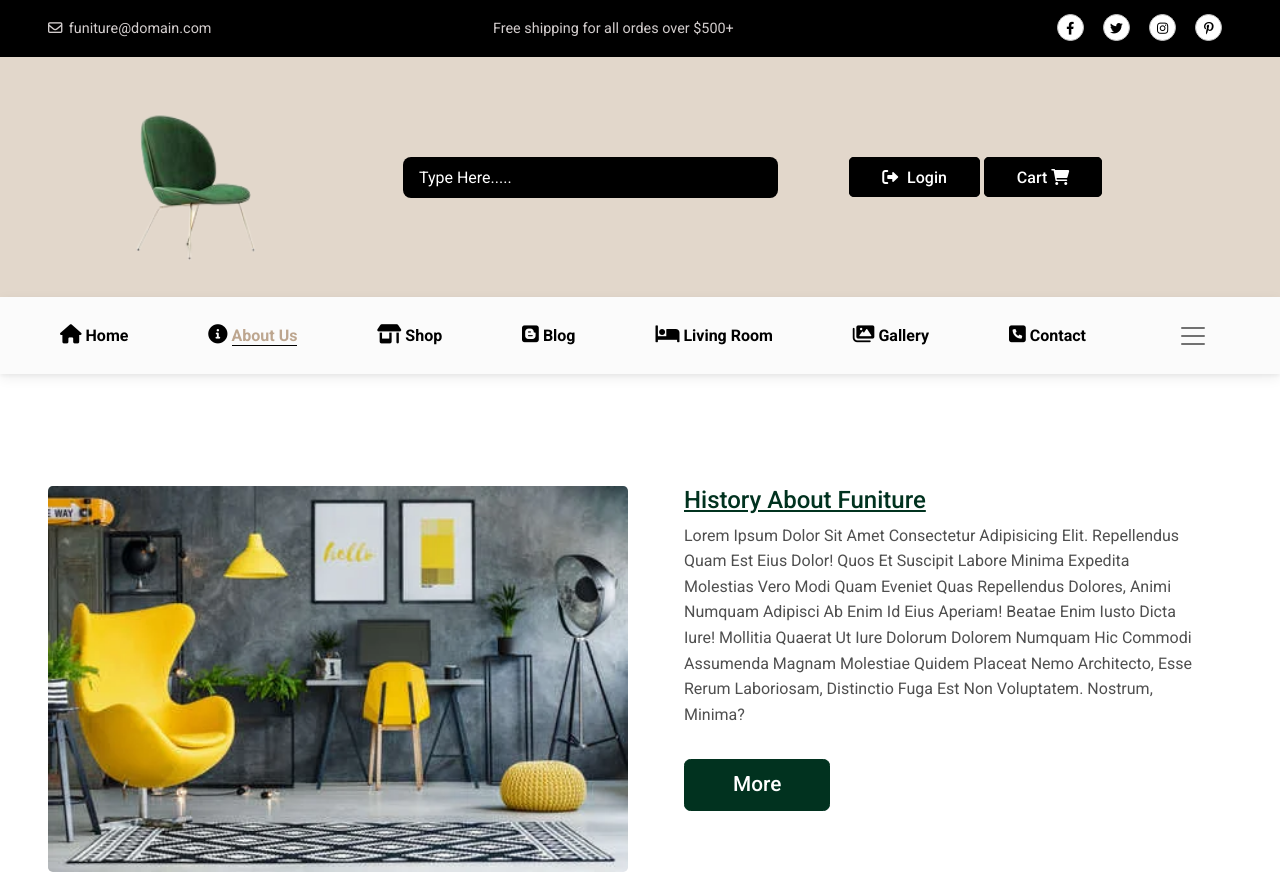
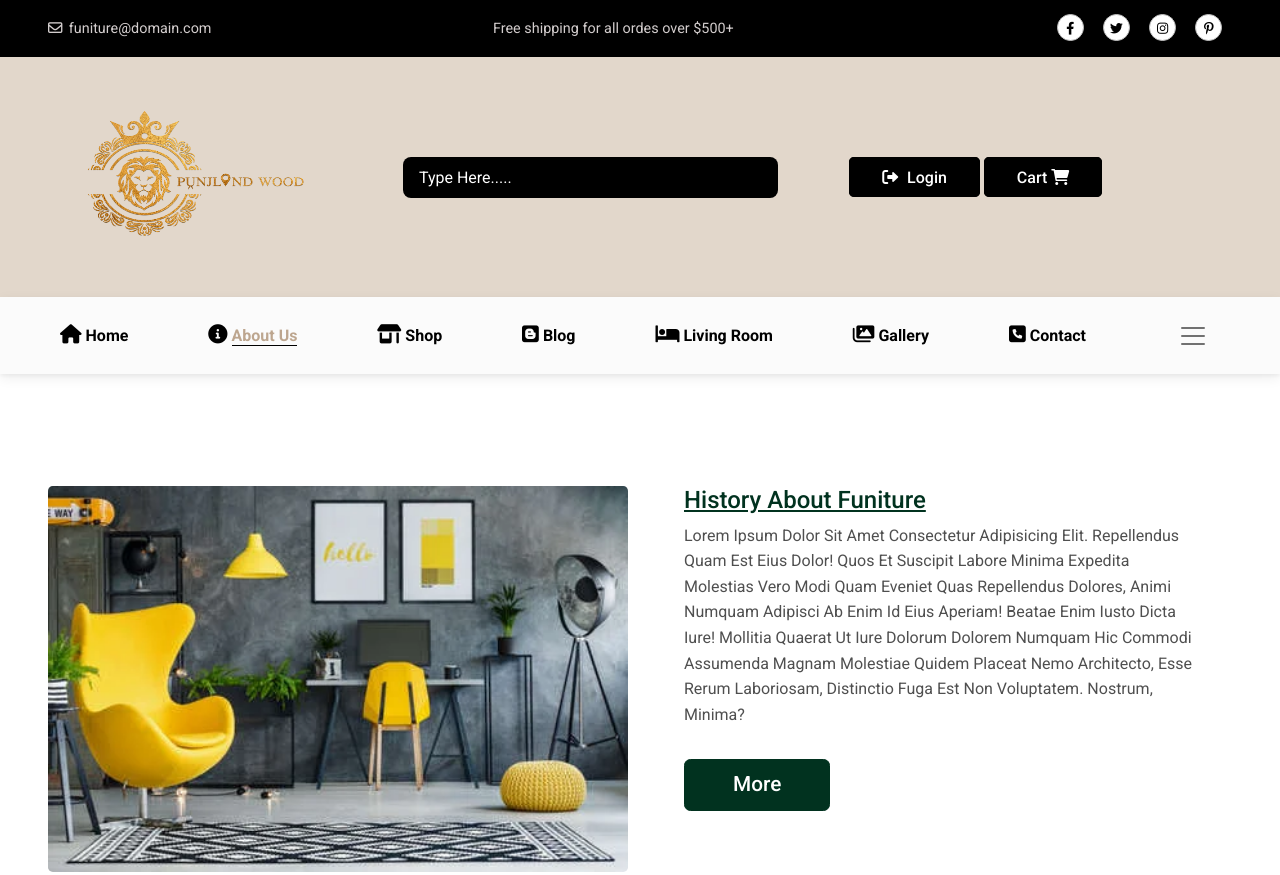
Before and after one commit to pwtnaqash/furniture, a plain HTML site: page about.html in a window 1280 px wide. Shown: the top 875 px of the page. Drawn offline with nearby package versions, Linux system fonts and the light colour scheme.

Commit message:
first commit

```diff
--- a/about.html
+++ b/about.html
@@ -70,7 +70,7 @@
     <div class="container-fluid">
         <div class="row" id="main_logo_session">
             <div class="col-md-3 col-12" id="logo_img">
-                <img src="./images/chare_logo.png" alt="">
+                <img src="./images/logof.png" alt="">
             </div>
             <div class="col-md-6 col-lg-5 col-12" id="logo_search_bar">
                 <input type="text" name="" id="" placeholder="Type Here.....">
```
Also changed, not shown: blog.html (+1 -1 lines), contect.html (+1 -1 lines), gallary.html (+1 -1 lines), index.html (+1 -1 lines), livingRoom.html (+1 -1 lines), shop.html (+1 -1 lines), images/logof.png (added).
